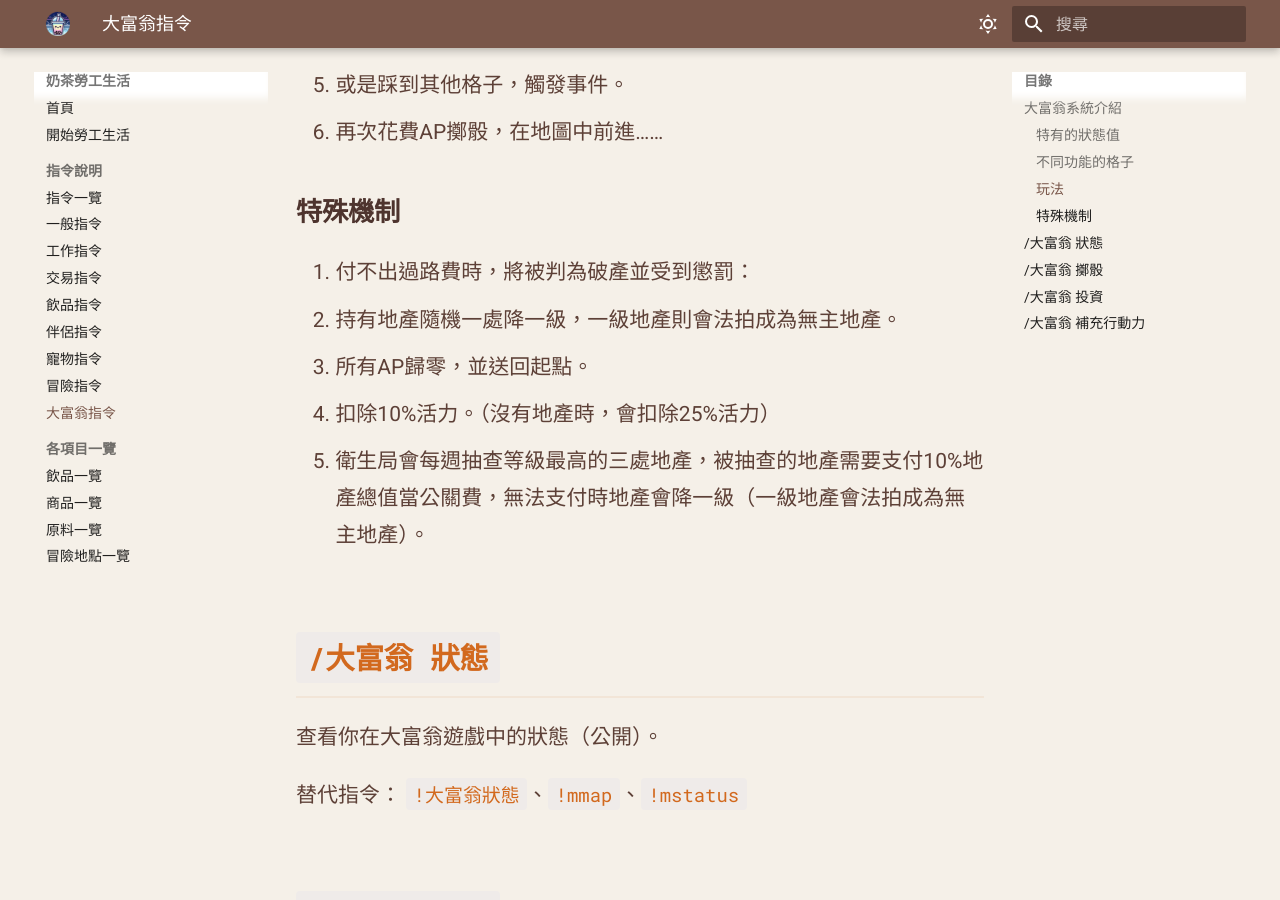
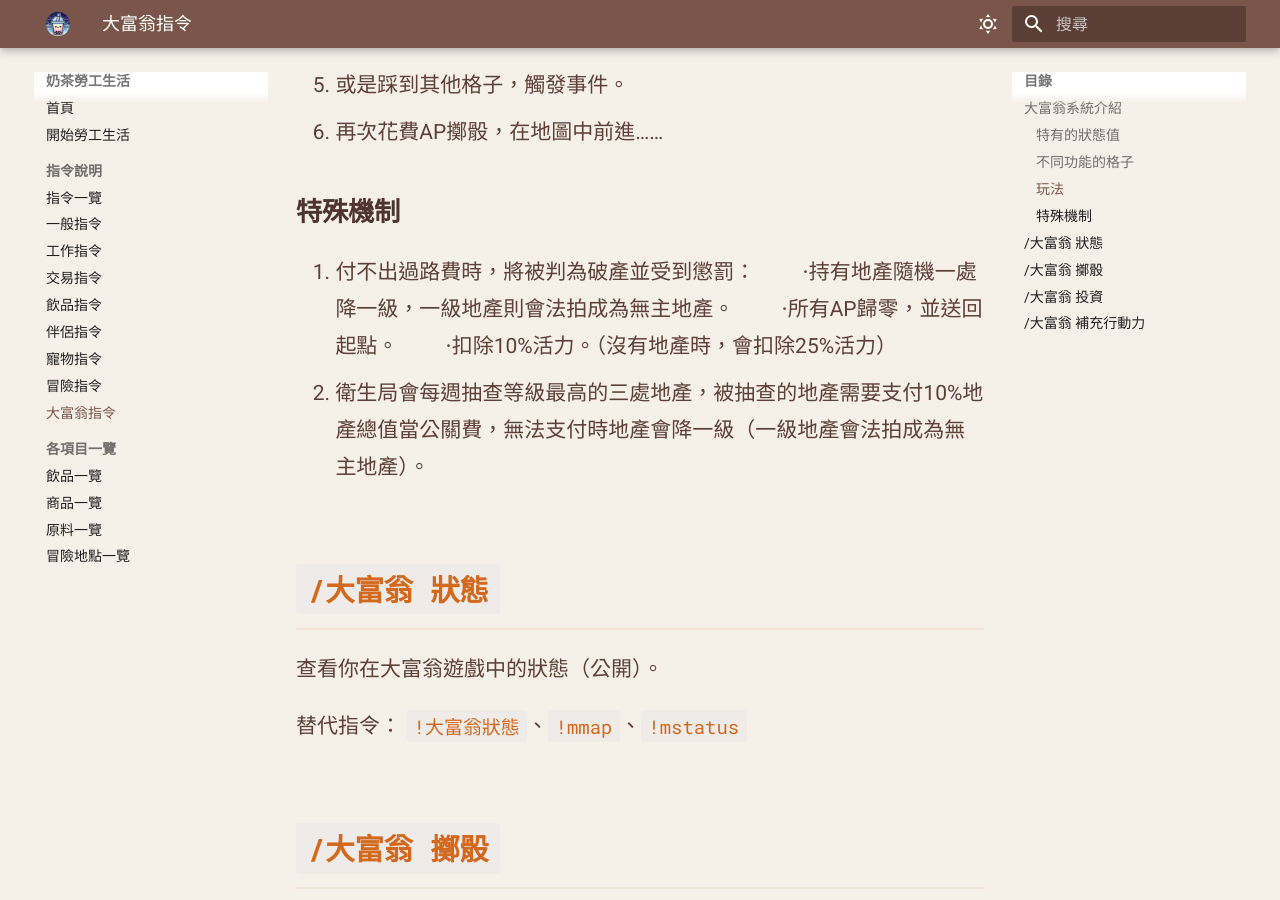
Before and after one commit to Chocochocococo/milktea-workerlife-wiki, an MkDocs documentation site: the page built from docs/command/commandmonopoly.md, in a window 1280 px wide and 900 px high, scrolled down 1135 px. Built offline with MkDocs 1.6.1 and Material for MkDocs 9.7.7, drawn with Linux system fonts in a browser that asks for light colours.

```diff
--- a/docs/command/commandmonopoly.md
+++ b/docs/command/commandmonopoly.md
@@ -23,9 +23,9 @@
 
 ### 特殊機制
 1. 付不出過路費時，將被判為破產並受到懲罰：
-   - 持有地產隨機一處降一級，一級地產則會法拍成為無主地產。
-   - 所有AP歸零，並送回起點。
-   - 扣除10%活力。（沒有地產時，會扣除25%活力）
+　　‧持有地產隨機一處降一級，一級地產則會法拍成為無主地產。
+　　‧所有AP歸零，並送回起點。
+　　‧扣除10%活力。（沒有地產時，會扣除25%活力）
 2. 衛生局會每週抽查等級最高的三處地產，被抽查的地產需要支付10%地產總值當公關費，無法支付時地產會降一級（一級地產會法拍成為無主地產）。
 
 ## `/大富翁 狀態`
```
